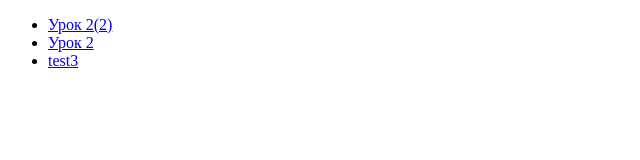
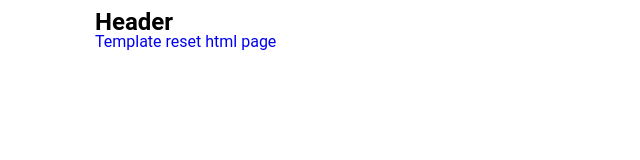
Before and after one commit to Amontears/Yaroslav_test, a plain HTML site: page index.html in a window 1280 px wide. Shown: the whole page, without its empty margins (0-640 px from the left). Drawn offline with Linux system fonts and the light colour scheme.

Commit message:
Fix index

```diff
--- a/index.html
+++ b/index.html
@@ -5,17 +5,19 @@
 	<meta http-equiv="X-UA-Compatible" content="IE=edge">
 	<meta name="viewport" content="width=device-width, initial-scale=1.0">
 	<title>Document</title>
+	<link rel="stylesheet" href="reset_html/css/main.css">
 </head>
 <body>
 	<div class="wrapper">
 		<header>
-			<nav>
-				<ul>
-					<li><a href="lesson_2(2)/index.html">Урок 2(2)</a></li>
-					<li><a href="lesson2/index.html">Урок 2</a></li>
-					<li><a href="test/index.html">test3</a></li>
-				</ul>
-			</nav>
+			<div class="container">
+				<h2>Header</h2>
+				<nav>
+					<ul>
+						<li><a href="reset_html/index.html">Template reset html page</a></li>
+					</ul>
+				</nav>
+			</div>
 		</header>
 	</div>
 </body>
```
